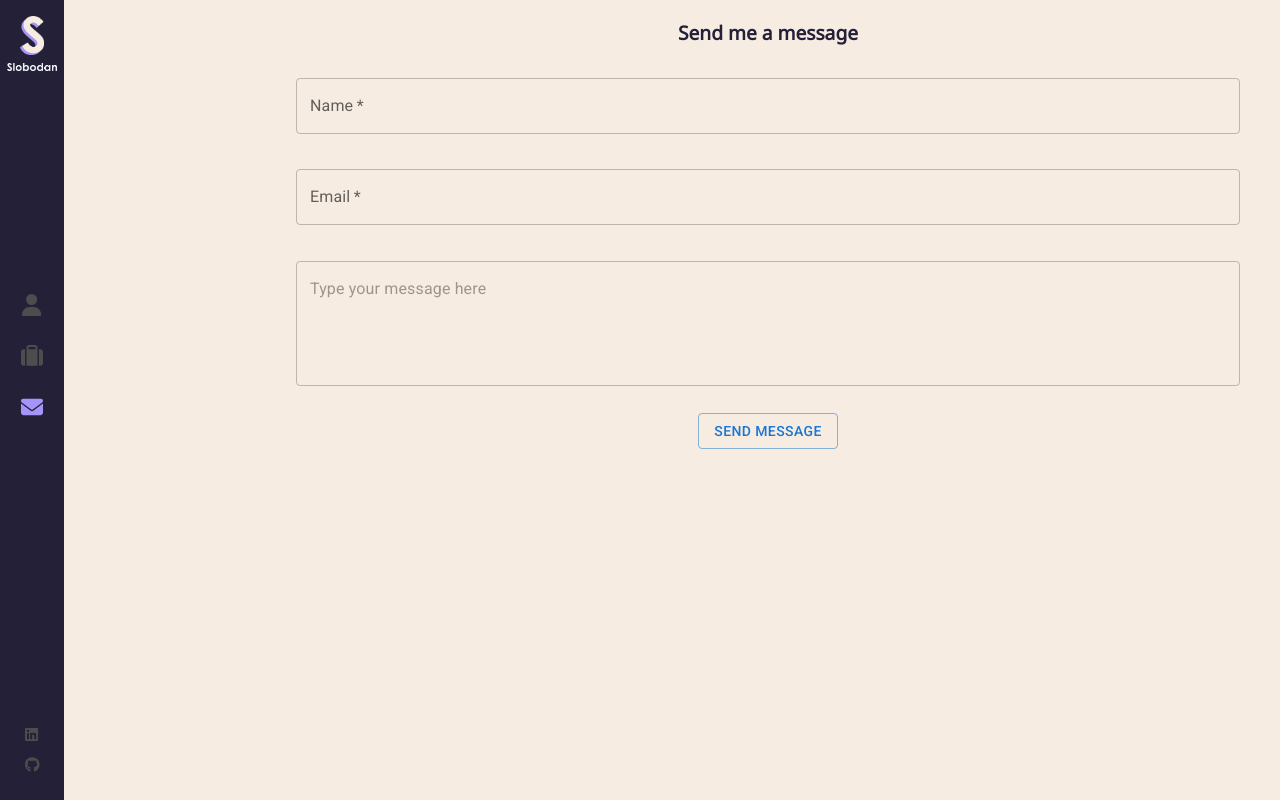
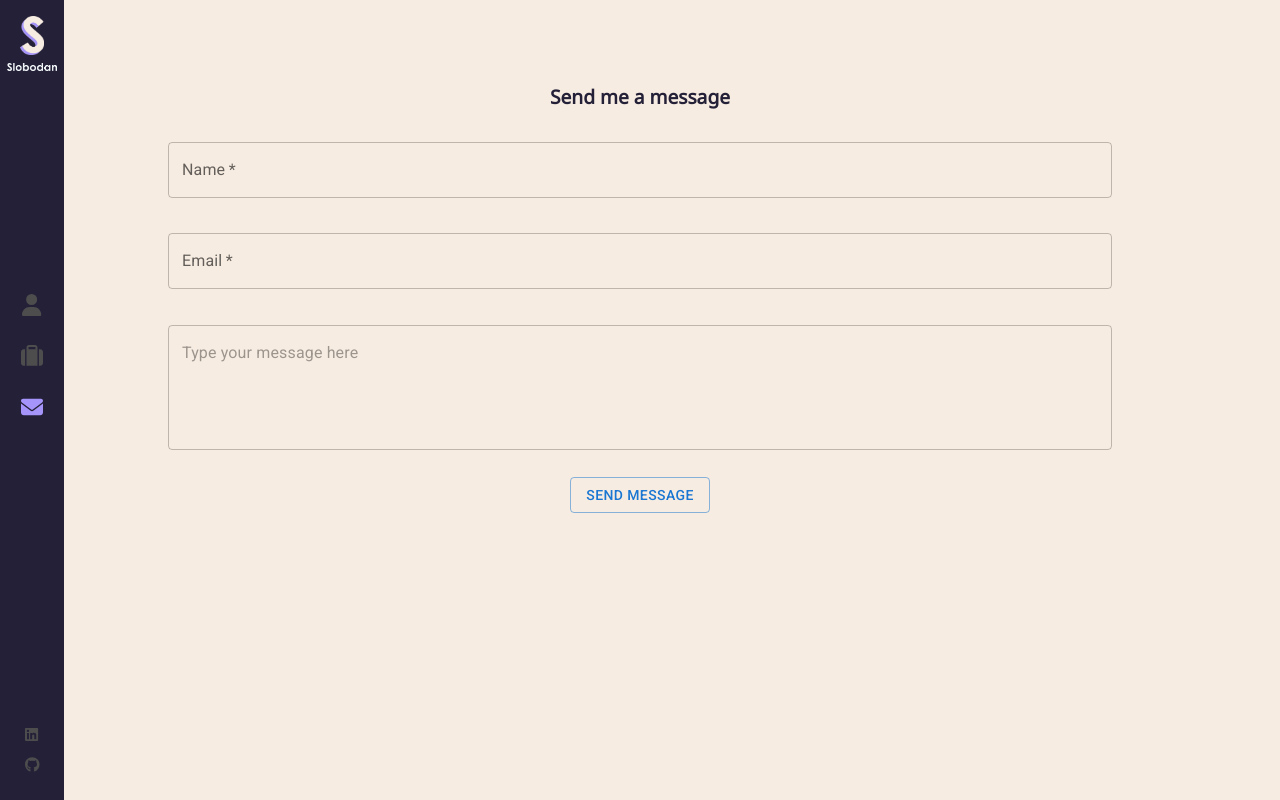
Before and after one commit to brunash/portfolio, a React (Create React App) app: page /contact in a window 1280 px wide. Built offline with nearby package versions, Linux system fonts and the light colour scheme.

Commit message:
fixing styling for contact component

```diff
--- a/src/components/Contact/Contact.js
+++ b/src/components/Contact/Contact.js
@@ -3,7 +3,6 @@ import React, { useRef } from 'react';
 import emailjs from 'emailjs-com';
 import Button from '../Button/Button'
 import { TextField } from '@mui/material';
-import { motion } from 'framer-motion';
 import { useEffect, useState } from 'react';
 
 
--- a/src/components/Contact/Contact.scss
+++ b/src/components/Contact/Contact.scss
@@ -14,13 +14,15 @@ form{
     display: flex;
     flex-direction: column;
     width: 75%;
-
+    height: 100%;
     @include tablet {
         display: flex;
-        margin: auto 8rem;
+        justify-content: center;
+        margin: 6rem 9rem;
     }
     @include desktop {
-        margin: auto 18rem;
+        margin: 4rem auto;
+        justify-content: center;
     }
 }
 
--- a/src/components/Projects/Projects.scss
+++ b/src/components/Projects/Projects.scss
@@ -1,5 +1,6 @@
 @use '../../styles/mixins' as *;
 @use '../../styles/colors' as *;
+
 .cursor {
   background-color: #111;
   height: 32px;
@@ -20,7 +21,11 @@
     gap: 1.5rem;
     @include tablet {
         display: grid;
-        place-items: center
+        place-items: center;
+        margin: 3rem 3rem;
+    }
+    @include desktop {
+        margin: 3rem 4rem;
     }
     &__cards {
     text-decoration: none;
```
